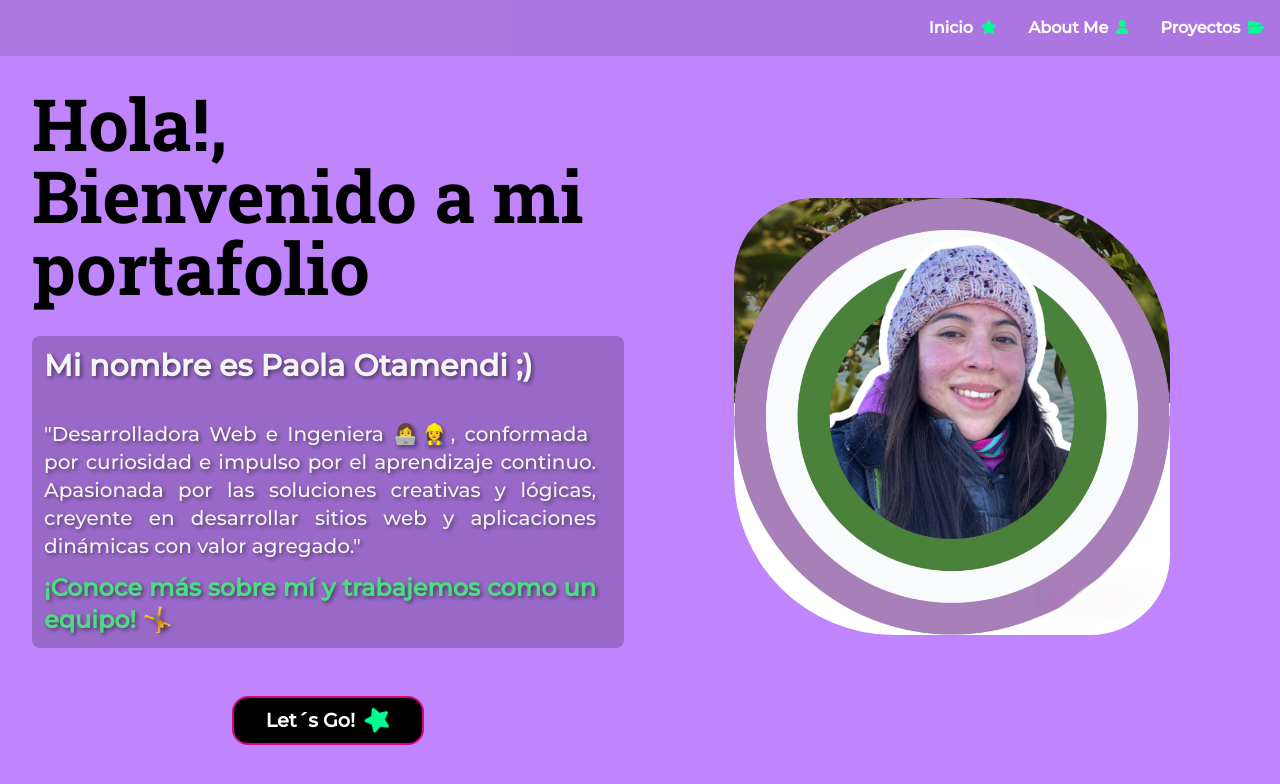
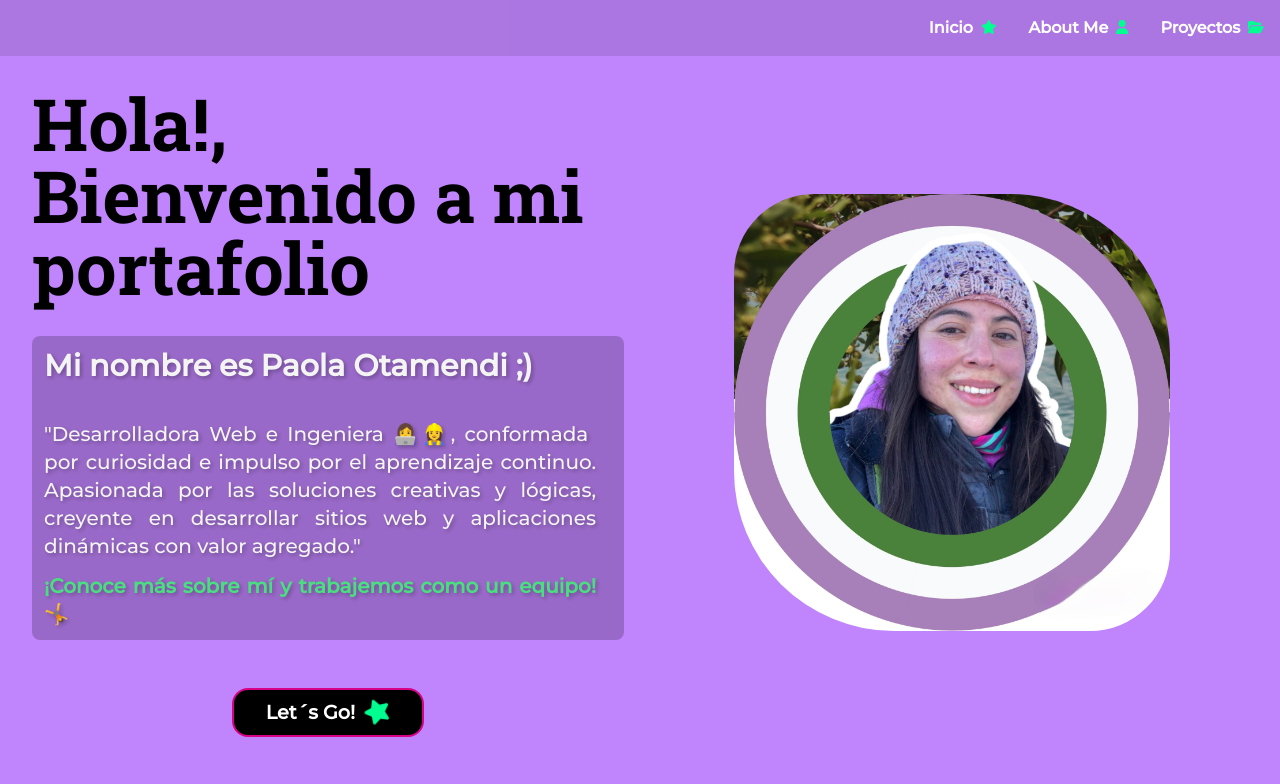
Before and after one commit to PaolaOtamendi/Portafolio, a React (Vite) app: page / in a window 1280 px wide. Shown: the top 784 px of the page. Built offline with nearby package versions, Linux system fonts and the light colour scheme.

Commit message:
fix tamaños en letra de home

```diff
--- a/src/components/Home.jsx
+++ b/src/components/Home.jsx
@@ -32,7 +32,7 @@ const Home = () => {
                 </p>
               </div>
               <div className="second-text mt-3">
-                <p className="font-bold text-2xl text-green-400">
+                <p className="font-bold text-xl text-green-400">
                   ¡Conoce más sobre mí y trabajemos como un equipo! 🤸
                 </p>
               </div>
--- a/src/components/home.css
+++ b/src/components/home.css
@@ -41,7 +41,7 @@
 
 .first-text, .second-text ,.my-name {
     font-family: 'Montserrat', sans-serif;
-    text-shadow: 2px 2px 4px rgba(0, 0, 0, 0.5);
+    text-shadow: 2px 2px 4px rgba(0, 0, 0, 0.297);
 }
 
 .boton-next {
```
